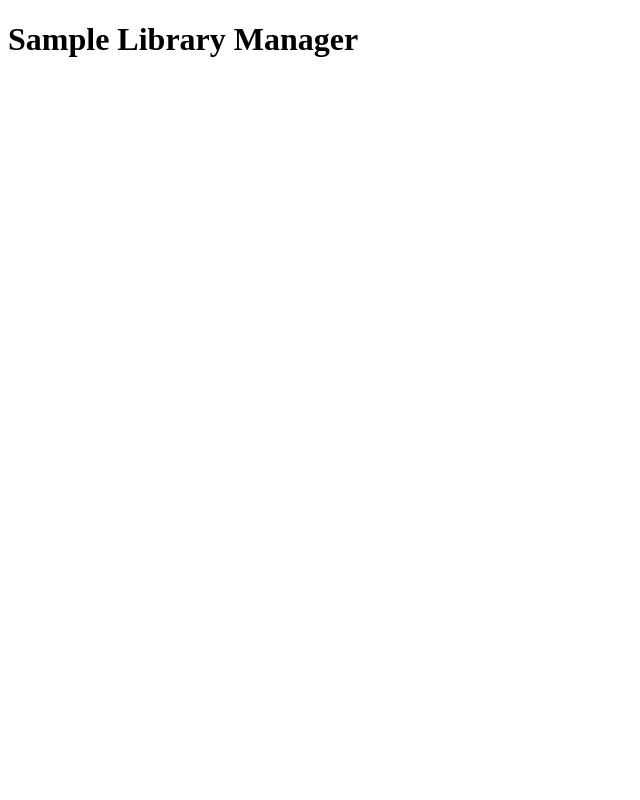
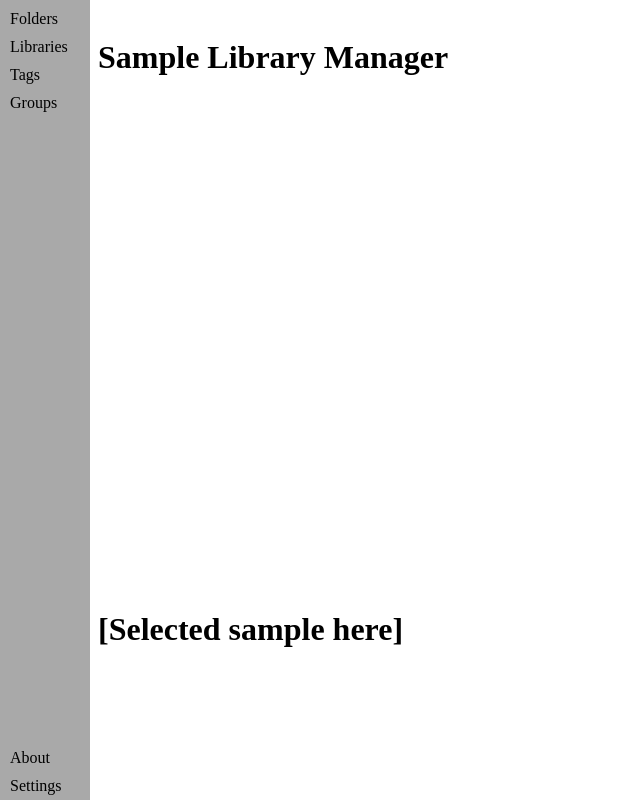
Before and after one commit to david4jsus/Sample-Library-Manager, an Electron app: page index.html in a window 1280 px wide. Shown: the whole page, without its empty margins (0-640 px from the left). Drawn offline with Linux system fonts and the light colour scheme.

Commit message:
Feat: General app layout
Very broad strokes, no functionality yet

```diff
--- /dev/null
+++ b/index.css
@@ -0,0 +1,47 @@
+:root
+{
+   --sidebar-width: 80px;
+}
+
+.sidebar
+{
+   height: 100%;
+   width: var(--sidebar-width);
+   position: fixed;
+   z-index: 1;
+   top: 0;
+   left: 0;
+   background-color: darkgrey;
+   overflow-x: hidden;
+   padding: 5px;
+}
+
+.sidebar a
+{
+   padding: 5px;
+   text-decoration: none;
+   display: block;
+   color: black;
+}
+
+.app-links
+{
+   position: fixed;
+   bottom: 0;
+}
+
+.main
+{
+   margin-left: var(--sidebar-width);
+   padding: 10px;
+}
+
+.sample
+{
+   margin-left: var(--sidebar-width);
+   width: 100%;
+   height: 200px;
+   position: fixed;
+   bottom: 0;
+   padding: 10px;
+}
--- a/index.html
+++ b/index.html
@@ -5,8 +5,33 @@
       <title>Sample Library Manager</title>
       <meta http-equiv="Content-Security-Policy" content="script-src 'self' 'unsafe-inline';" />
       <meta name="viewport" content="width=device-width, intial-scale=1" />
+      <link rel="stylesheet" href="index.css" />
    </head>
    <body>
-      <h1>Sample Library Manager</h1>
+
+      <!-- Sidebar -->
+      <div class="sidebar">
+         <div class="category-links">
+            <a href="#">Folders</a>
+            <a href="#">Libraries</a>
+            <a href="#">Tags</a>
+            <a href="#">Groups</a>
+         </div>
+         <div class="app-links">
+            <a href="#">About</a>
+            <a href="#">Settings</a>
+         </div>
+      </div>
+
+      <!-- Content in window -->
+      <div class="main">
+         <h1>Sample Library Manager</h1>
+      </div>
+
+      <!-- Selected sample -->
+      <div class="sample">
+         <h1>[Selected sample here]</h1>
+      </div>
+
    </body>
 </html>
```
